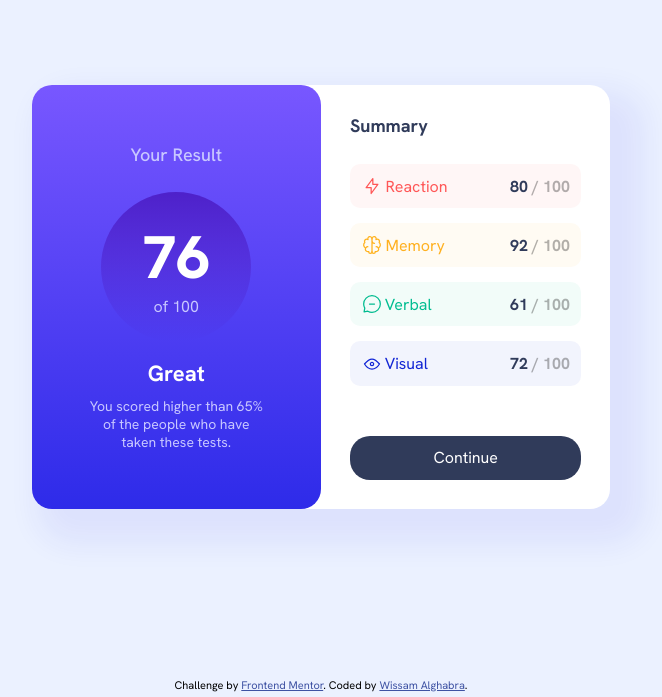
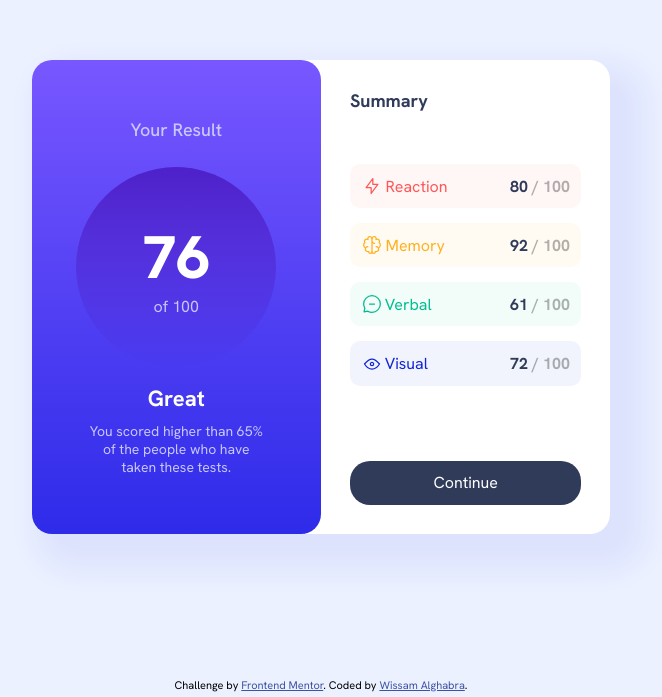
Before and after one commit to wis-agh64/frontendmentor, a plain HTML site: page results-summary-component-main/index.html in a window 1280 px wide. Shown: the part 103-800 px from the top of the page, without its empty margins (319-981 px from the left). Drawn offline with Linux system fonts and the light colour scheme.

Commit message:
final..for now

```diff
--- a/results-summary-component-main/style.scss
+++ b/results-summary-component-main/style.scss
@@ -126,6 +126,7 @@ $radi: 5,10,15,20,25,30;
     }
 }
 
+// space-between is not valid for align-items, but the declaration gets dropped by the browser, so all good :)
 $flexvals: center, start, end, space-between, flex-start, flex-end, left, right;
 @each $val in $flexvals {
     .flex-align-#{$val} {
@@ -160,7 +161,7 @@ body {
     background: linear-gradient(180deg,rgba(120, 87, 255, 1) 0%, rgba(46, 43, 233, 1) 100%);
 }
 
-.button:hover {
+.button:hover, .button:active{
     cursor: pointer;
     background: HSL(252, 100%, 67%);
     background: linear-gradient(180deg,rgba(120, 87, 255, 1) 0%, rgba(46, 43, 233, 1) 100%);
@@ -189,8 +190,8 @@ body {
 }
 
 #resultCircle {
-    height: 150px;
-    width: 150px;
+    height: 200px;
+    width: 200px;
 }
 
 @media screen and (max-width: 630px) {
```
Also changed, not shown: results-summary-component-main/style.css, 1 other file.
